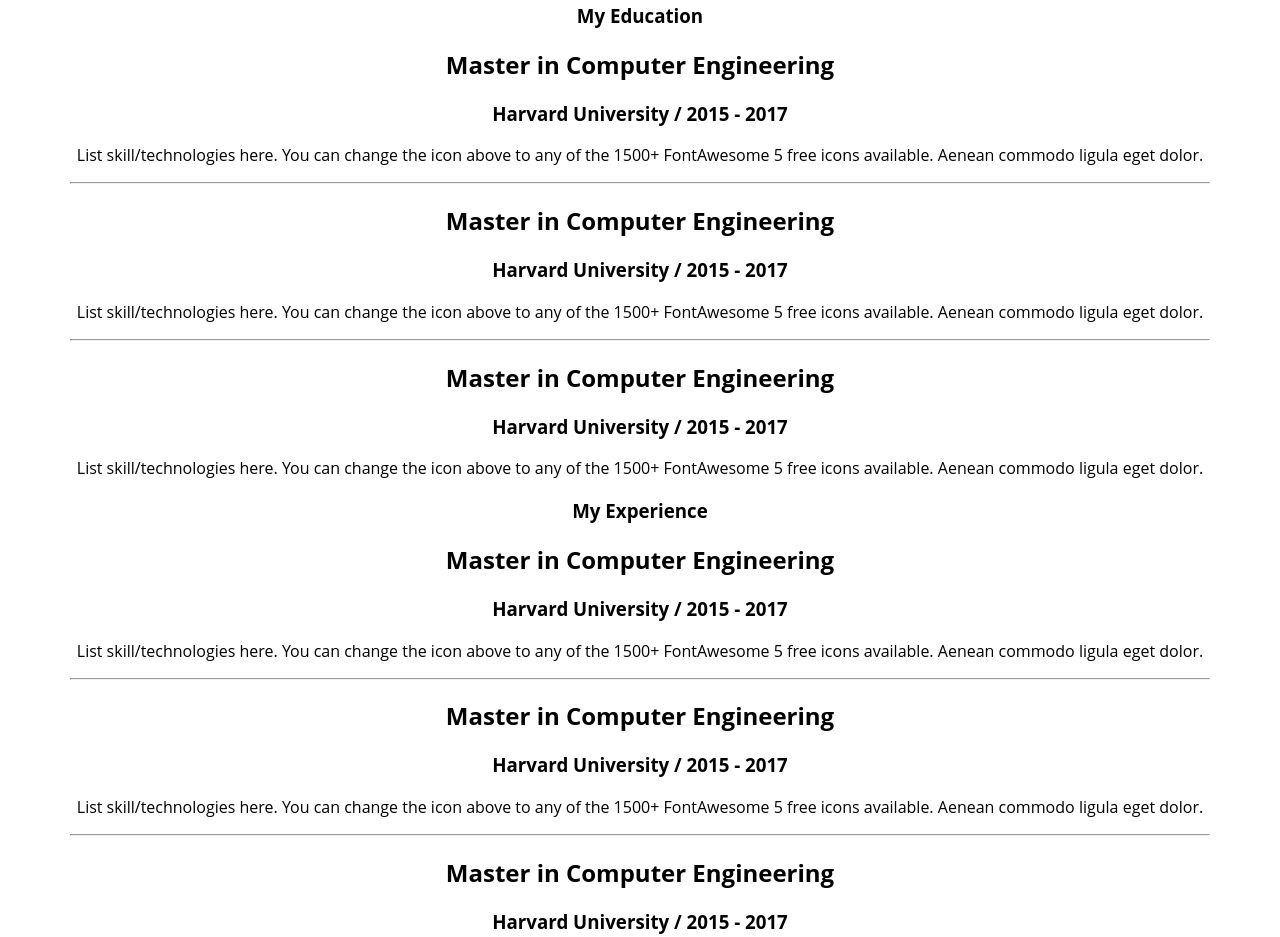
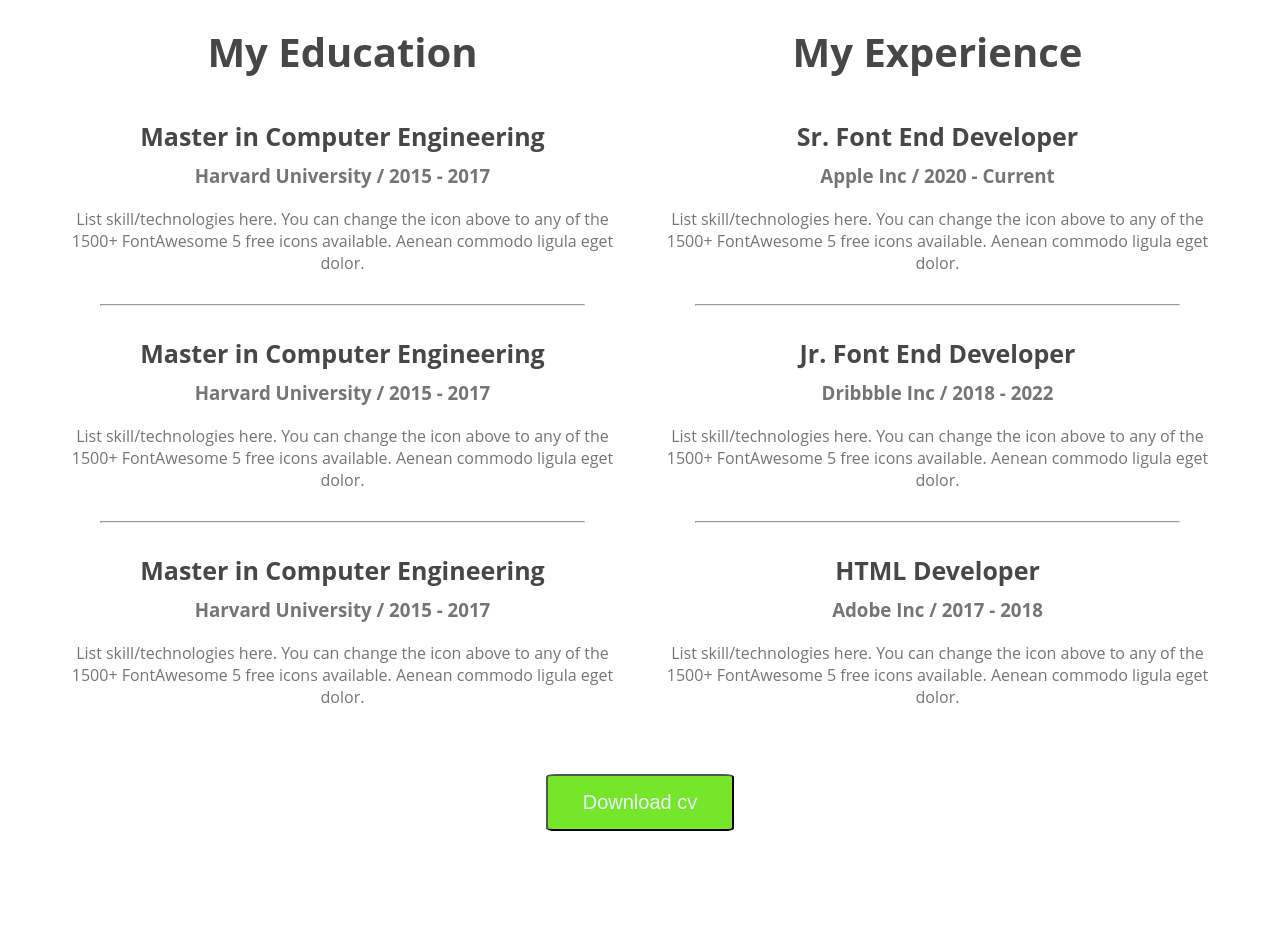
Before and after one commit to Rabby-3338/my-first-portfolio, a plain HTML site: page index.html in a window 1280 px wide. Shown: the part 2585-3522 px from the top of the page. After the commit the page ends 3424 px from the top, so only its background shows below. Drawn offline with Linux system fonts and the light colour scheme.

Commit message:
resume section cimpleted

```diff
--- a/index.html
+++ b/index.html
@@ -84,7 +84,7 @@
 
         <section>
             <div class="section-title">A summary of My Resume</div>
-            <div class="resume container">
+            <div class="resume-container">
               <div class="resume-column">
                 <h3 class="resume-column-title">My Education</h3>
 
@@ -113,27 +113,31 @@
               <div class="resume-column">
                 <h3 class="resume-column-title">My Experience</h3>
                 <div class="resume-item">
-                    <h2 class="resume-item-title">Master in Computer Engineering</h2>
-                    <h3 class="resume-item-inistitute">Harvard University / 2015 - 2017</h3>
+                    <h2 class="resume-item-title">Sr. Font End Developer</h2>
+                    <h3 class="resume-item-inistitute">Apple Inc / 2020 - Current</h3>
                     <p class="resume-item-description">List skill/technologies here. You can change the icon above
                         to any of the 1500+ FontAwesome 5 free icons available. Aenean commodo ligula eget dolor.</p>
                 </div>
                 <hr>
                 <div class="resume-item">
-                    <h2 class="resume-item-title">Master in Computer Engineering</h2>
-                    <h3 class="resume-item-inistitute">Harvard University / 2015 - 2017</h3>
+                    <h2 class="resume-item-title">Jr. Font End Developer</h2>
+                    <h3 class="resume-item-inistitute">Dribbble Inc / 2018 - 2022</h3>
                     <p class="resume-item-description">List skill/technologies here. You can change the icon above
                         to any of the 1500+ FontAwesome 5 free icons available. Aenean commodo ligula eget dolor.</p>
                 </div>
                 <hr>
                 <div class="resume-item">
-                    <h2 class="resume-item-title">Master in Computer Engineering</h2>
-                    <h3 class="resume-item-inistitute">Harvard University / 2015 - 2017</h3>
+                    <h2 class="resume-item-title">HTML Developer</h2>
+                    <h3 class="resume-item-inistitute">Adobe Inc / 2017 - 2018</h3>
                     <p class="resume-item-description">List skill/technologies here. You can change the icon above
                         to any of the 1500+ FontAwesome 5 free icons available. Aenean commodo ligula eget dolor.</p>
                 </div>
               </div>
 
+            </div>
+
+            <div class="download-cv">
+                <button class="btn-primary">Download cv</button>
             </div>
 
 
--- a/styles/portfolio.css
+++ b/styles/portfolio.css
@@ -128,8 +128,32 @@ main section{
     color: #474747;
 
 }
-.resume-column-titlle{
+.resume-column-title{
 color: #474747;
-font-size: 30px;
+font-size: 40px;
 font-weight: 700;
 }
+.resume-container{
+    display: flex;
+    gap: 50px;
+}
+.resume-item-title{
+color: #474747;
+font-size: 25px;
+font-weight: 700;
+margin-bottom: 10px;
+}
+.resume-item-description , .resume-item-inistitute{
+    color: #757575;
+}
+.resume-container hr{
+    margin: 30px;
+}
+.resume-item-inistitute{
+    margin-top: 0px;
+    margin-bottom: 20px;
+}
+
+.download-cv{
+    margin-top: 50px;
+}
```
